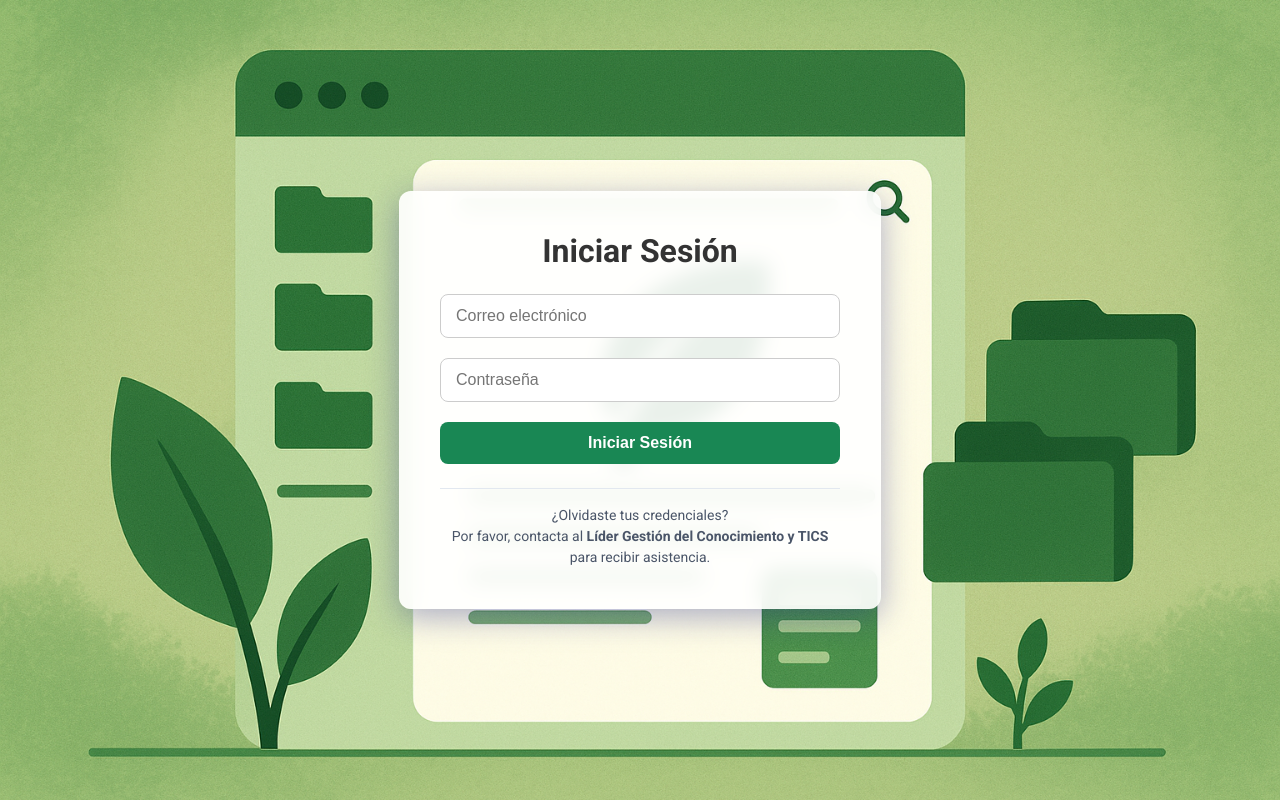
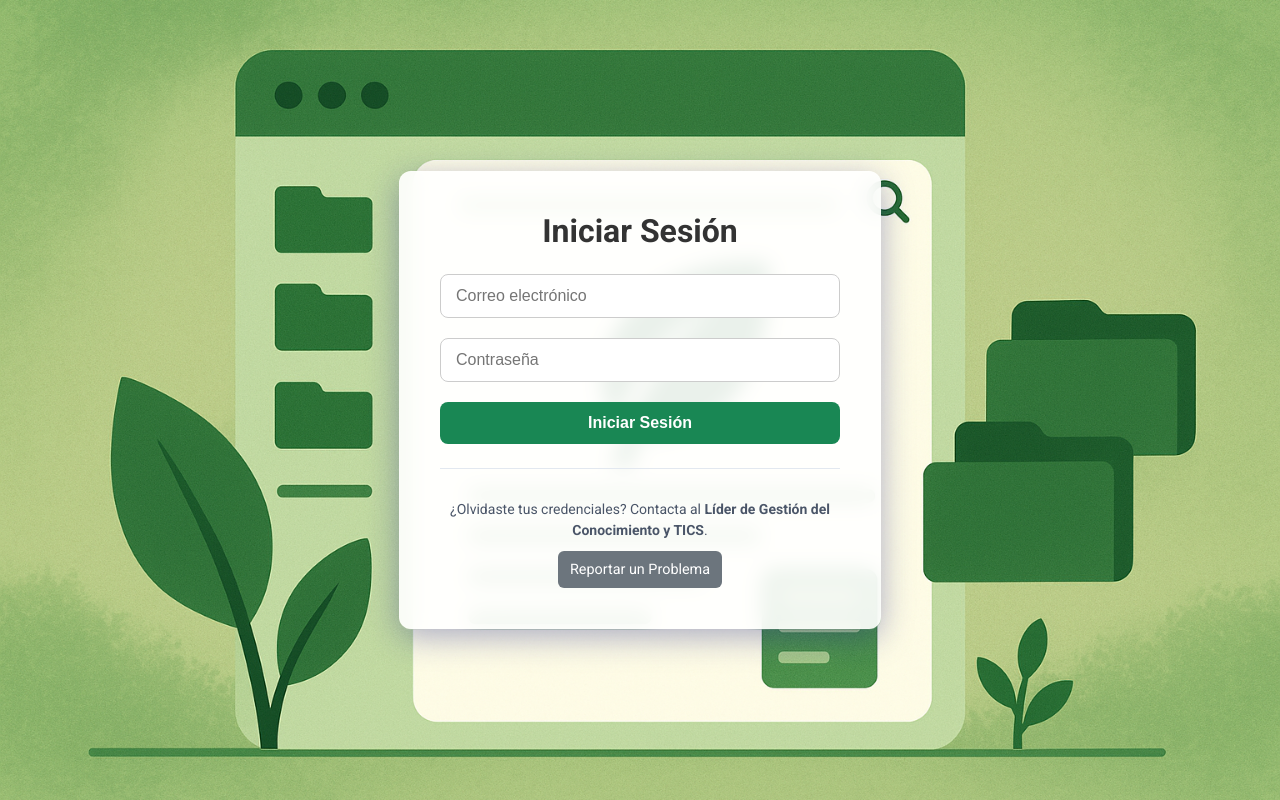
Before and after one commit to CARLOS-ALBERTO-GUEVARA-OTAVO/proyecto_gestor, a PHP site: page /login/login.php in a window 1280 px wide. Run offline with PHP 8.4, Linux system fonts and the light colour scheme; some libraries are stand-ins or nearby versions.

Commit message:
Ultima y finalizado proyecto 'gestor_documental'

```diff
--- a/login/login.php
+++ b/login/login.php
@@ -148,12 +148,19 @@ if (isset($_SESSION['usuario_id'])) {
         </div>
         <div id="mensajeError" class="error" style="display: none;"></div>
         <button type="submit">Iniciar Sesión</button>
-    </form>
+    </form> <!-- El formulario termina aquí -->
 
+    <!-- Movemos la información de contacto fuera del formulario -->
     <div class="contact-info">
-        <p style="margin: 0;">¿Olvidaste tus credenciales? <br>Por favor, contacta al <strong>Líder Gestión del Conocimiento y TICS</strong> para recibir asistencia.</p>
+        <p style="margin-bottom: 10px;">
+            ¿Olvidaste tus credenciales? Contacta al <strong>Líder de Gestión del Conocimiento y TICS</strong>.
+        </p>
+        <a href="https://mail.google.com/mail/?view=cm&fs=1&to=aprendiz.gct@biofix.com.co&su=Reporte+de+Problema+-+Gestor+Documental&body=Descripción%20del%20problema:%0A%0A"
+           target="_blank"
+           style="display: inline-block; padding: 8px 12px; background-color: #6c757d; color: white; text-decoration: none; border-radius: 6px; font-size: 0.9rem;">
+            Reportar un Problema
+        </a>
     </div>
-
 </div>
 
 <script src="../validaciones/val_login.js"></script>
```
Also changed, not shown: administrador/dashboard.php (+6 -2 lines), index.php (+1 -6 lines).
